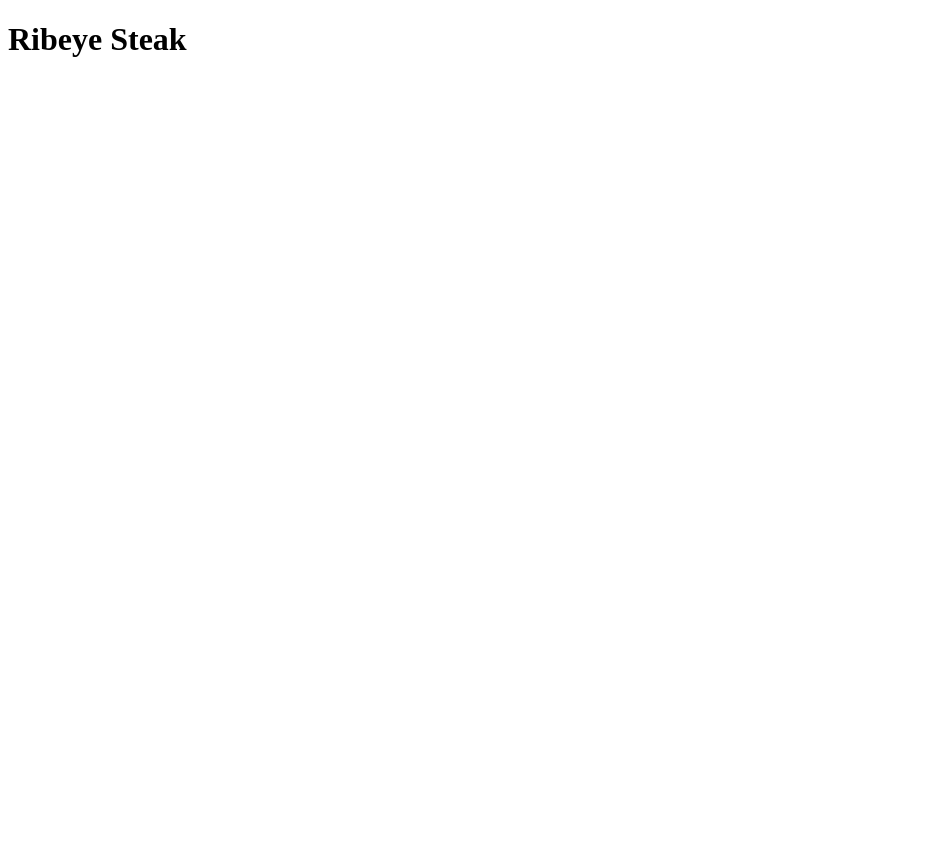
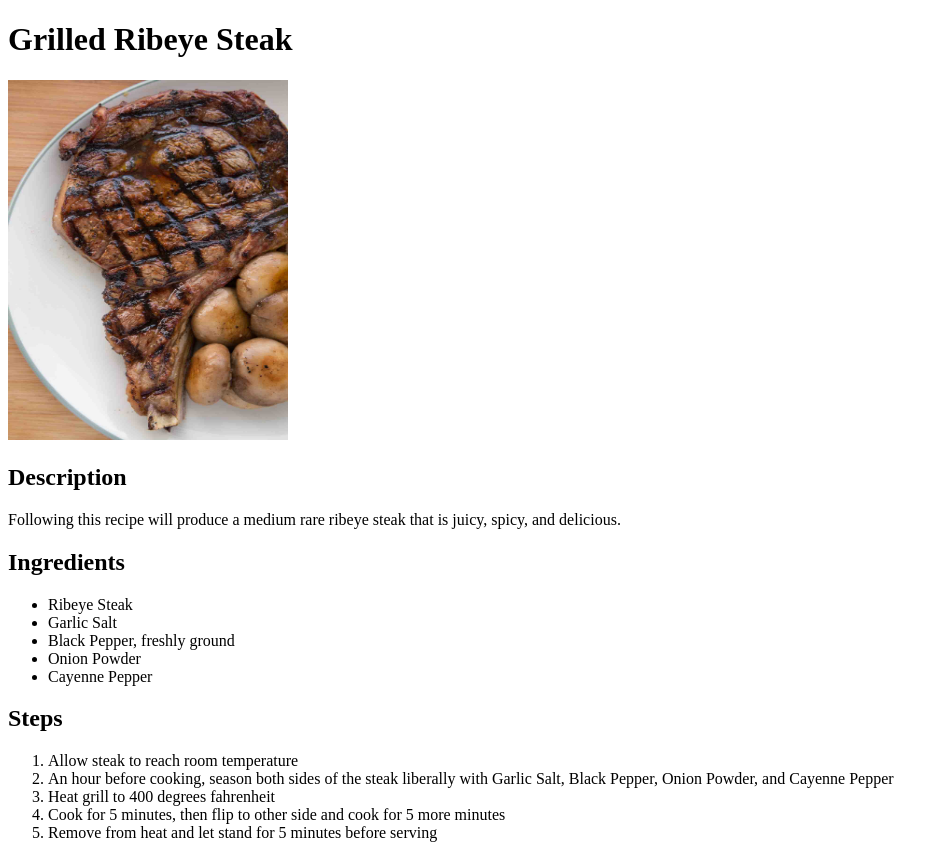
Before and after one commit to Kegrx/odin-recipes, a plain HTML site: page recipes/ribeye-steak.html in a window 1280 px wide. Shown: the whole page, without its empty margins (0-949 px from the left). Before the commit the page ends 800 px from the top, so only its background shows below. Drawn offline with Linux system fonts and the light colour scheme.

Commit message:
Add content to ribeye steak recipe page

```diff
--- a/recipes/ribeye-steak.html
+++ b/recipes/ribeye-steak.html
@@ -5,6 +5,29 @@
         <title>Ribeye Steak Recipe</title>
     </head>
     <body>
-        <h1>Ribeye Steak</h1>
+        <h1>Grilled Ribeye Steak</h1>
+
+        <img src="../images/ribeye-steak.jpg" alt="A grilled ribeye steak" width="280" height="360">
+
+        <h2>Description</h2>
+        <p>Following this recipe will produce a medium rare ribeye steak that is juicy, spicy, and delicious.</p>
+
+        <h2>Ingredients</h2>
+        <ul>
+            <li>Ribeye Steak</li>
+            <li>Garlic Salt</li>
+            <li>Black Pepper, freshly ground</li>
+            <li>Onion Powder</li>
+            <li>Cayenne Pepper</li>
+        </ul>
+
+        <h2>Steps</h2>
+        <ol>
+            <li>Allow steak to reach room temperature</li>
+            <li>An hour before cooking, season both sides of the steak liberally with Garlic Salt, Black Pepper, Onion Powder, and Cayenne Pepper</li>
+            <li>Heat grill to 400 degrees fahrenheit</li>
+            <li>Cook for 5 minutes, then flip to other side and cook for 5 more minutes</li>
+            <li>Remove from heat and let stand for 5 minutes before serving</li>
+        </ol>
     </body>
 </html>
```
Also changed, not shown: images/ribeye-steak.jpg (added).
